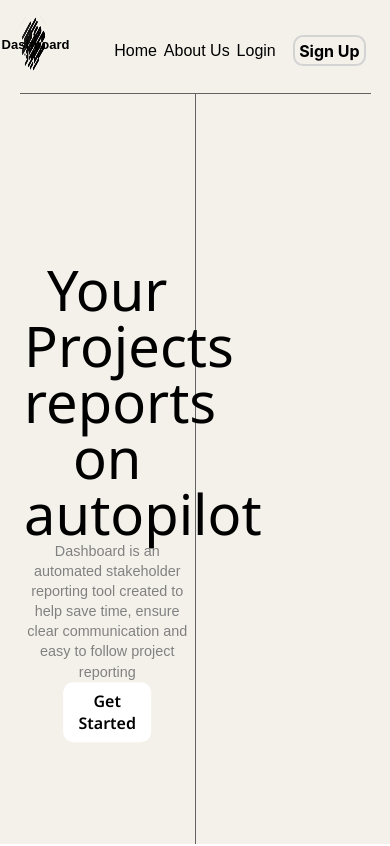
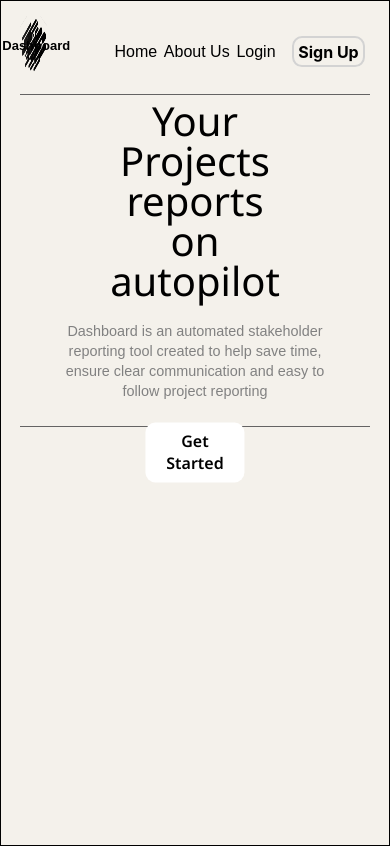
Before and after one commit to ggomesneto87/Dashboard, a React (Create React App) app: page / in a window 390 px wide. Built offline with nearby package versions, Linux system fonts and the light colour scheme; a web font is replaced by a local one.

Commit message:
responsive text

```diff
--- a/public/index.html
+++ b/public/index.html
@@ -3,6 +3,8 @@
 
 <head>
   <meta charset="utf-8" />
+  <meta name="viewport" content="width=device-width, initial-scale=1.0">
+
   <link rel="icon" href="%PUBLIC_URL%/favicon.ico" />
   <meta name="viewport" content="width=device-width, initial-scale=1" />
   <meta name="theme-color" content="#000000" />
--- a/src/App.css
+++ b/src/App.css
@@ -6,4 +6,6 @@
   background-color: rgba(244, 241, 235, 255);
   overflow: hidden;
   height: 100vh;
+  border: 1px solid black;
+
 }
--- a/src/components/Landing/LandRight/css/LandRight.css
+++ b/src/components/Landing/LandRight/css/LandRight.css
@@ -15,8 +15,6 @@
     display: grid;
     justify-content: center;
     align-items: center;
-
-
 }
 
 .hero-title {
@@ -28,7 +26,6 @@
     top: 0%;
     left: 50%;
     transform: translateX(-50%);
-
 }
 
 .sub-title {
@@ -40,6 +37,7 @@
     font-family: 'Sofia Sans', sans-serif;
     left: 50%;
     transform: translateX(-50%);
+
 }
 
 .cta-btn {
@@ -54,3 +52,61 @@
     padding: 0.5em;
     transform: translateX(-50%);
 }
+
+@media screen and (max-width: 1107px) {
+    .hero-title {
+        width: 80%;
+    }
+}
+
+@media screen and (max-width: 980px) {
+    .hero-title {
+        font-size: 300%;
+    }
+
+    .sub-title {
+        width: 80%;
+    }
+}
+
+@media screen and (max-width: 830px) {
+    .land-right-wrapper {
+        width: 100%;
+        height: 40%;
+        border-right: none;
+        border-bottom: 1.5px solid rgb(100, 99, 99);
+        top: 0%;
+    }
+
+    .hero-title {
+        font-size: 300%;
+        width: 70%;
+    }
+
+    .land-right-text {
+        top: 20%;
+    }
+
+    .sub-title, .cta-btn {
+        margin-top: 20px;
+    }
+
+}
+
+@media screen and (max-width: 640px) {
+    .hero-title {
+        font-size: 250%;
+    }
+
+    .land-right-text {
+        top: 20%;
+    }
+
+    .sub-title, .cta-btn {
+        margin-top: 20px;
+    }
+
+    .sub-title {
+        width: 100%;
+    }
+}
```
